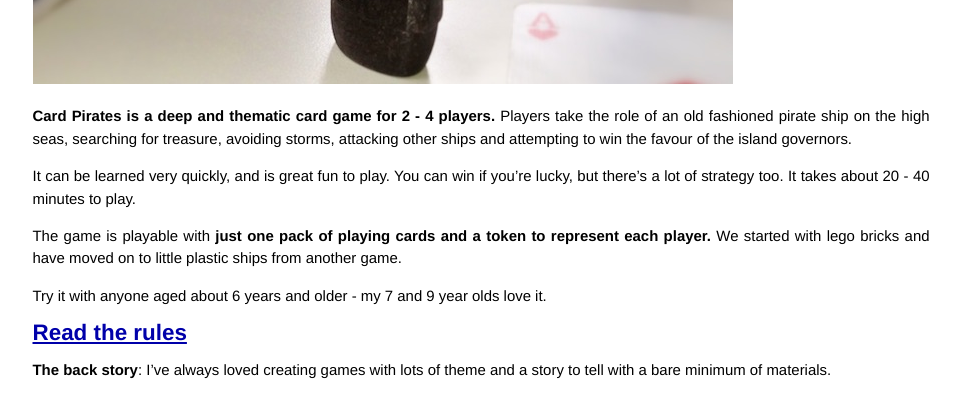
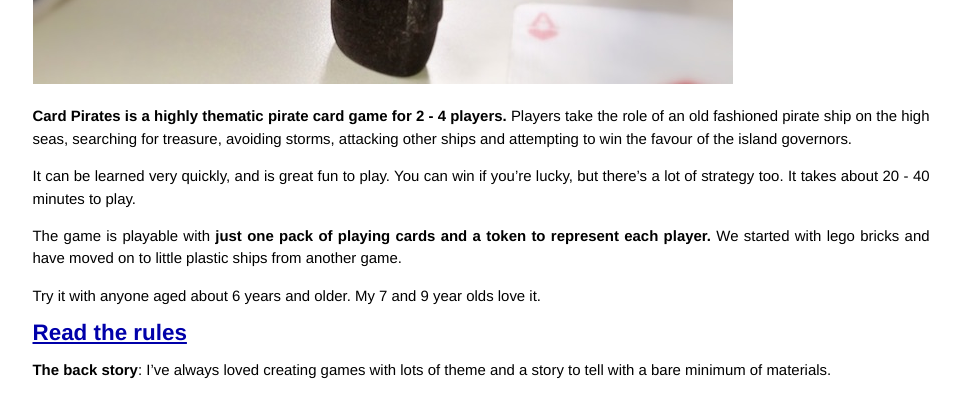
Before and after one commit to chrismdp/cardpirates, a Jekyll site: the page built from index.md, in a window 1280 px wide. Shown: the part 321-715 px from the top of the page, without its empty margins (159-1120 px from the left). Built offline with Jekyll 4.4.1, drawn with Linux system fonts in a browser that asks for light colours; comment, search, counter and statistics services are not loaded.

Commit message:
Strapline

```diff
--- a/index.md
+++ b/index.md
@@ -8,13 +8,13 @@
 
 ![photo](../assets/photo1.jpg)
 
-**Card Pirates is a deep and thematic card game for 2 - 4 players.** Players take the role of an old fashioned pirate ship on the high seas, searching for treasure, avoiding storms, attacking other ships and attempting to win the favour of the island governors.
+**Card Pirates is a highly thematic pirate card game for 2 - 4 players.** Players take the role of an old fashioned pirate ship on the high seas, searching for treasure, avoiding storms, attacking other ships and attempting to win the favour of the island governors.
 
 It can be learned very quickly, and is great fun to play. You can win if you're lucky, but there's a lot of strategy too. It takes about 20 - 40 minutes to play.
 
 The game is playable with **just one pack of playing cards and a token to represent each player.** We started with lego bricks and have moved on to little plastic ships from another game.
 
-Try it with anyone aged about 6 years and older - my 7 and 9 year olds love it.
+Try it with anyone aged about 6 years and older. My 7 and 9 year olds love it.
 
 ## [Read the rules](/rules)
 
```
